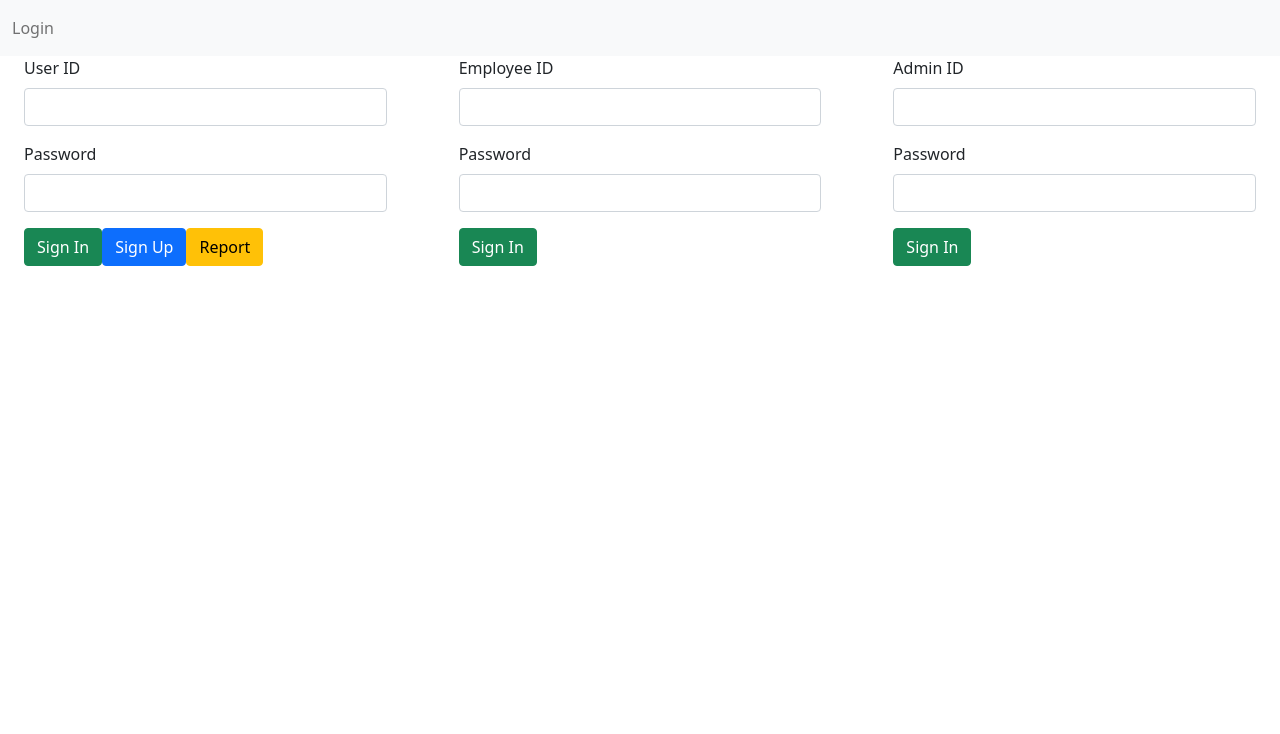
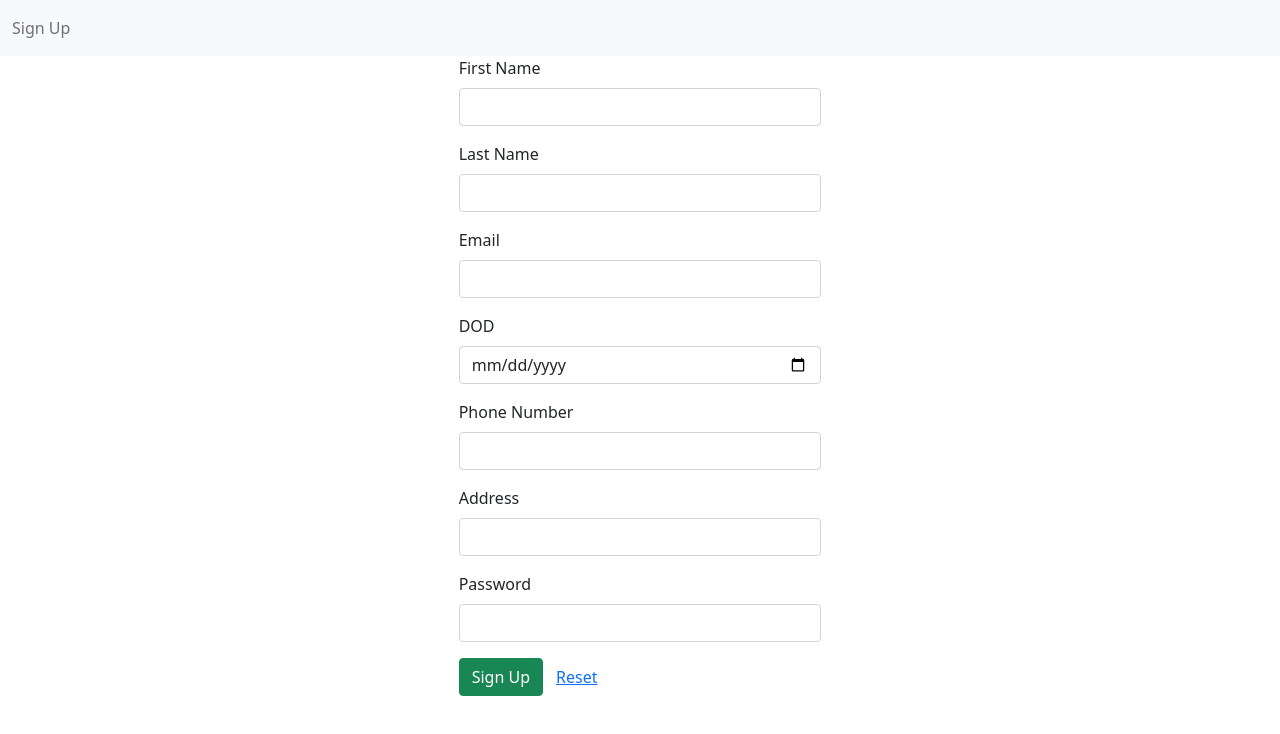
Before and after one commit to Chandu-Bhogi/Capstone-Project, an Angular app in the folder client/: page /signup in a window 1280 px wide. Before the commit this address led to /. Shown: the top 734 px of the page. Built offline with nearby package versions, Linux system fonts and the light colour scheme.

Commit message:
sign up screen done but not connected to database

```diff
--- a/client/src/app/app-routing.module.ts
+++ b/client/src/app/app-routing.module.ts
@@ -1,7 +1,14 @@
 import { NgModule } from '@angular/core';
 import { RouterModule, Routes } from '@angular/router';
+import {UserSignupComponent} from './user-signup/user-signup.component'
+import {LoginComponent} from './login/login.component'
+import {UserComponent} from './user/user.component'
 
-const routes: Routes = [];
+const routes: Routes = [
+  {path:"", component:LoginComponent},
+  {path:"signup", component:UserSignupComponent},
+  {path:"user", component:UserComponent}
+];
 
 @NgModule({
   imports: [RouterModule.forRoot(routes)],
--- a/client/src/app/app.component.html
+++ b/client/src/app/app.component.html
@@ -1,3 +1,3 @@
 <div>
-  <app-login></app-login>
+  <router-outlet></router-outlet>
 </div>
--- a/client/src/app/login/login.component.ts
+++ b/client/src/app/login/login.component.ts
@@ -12,13 +12,13 @@ export class LoginComponent implements OnInit {
     id:new FormControl(),
     password:new FormControl()
   })
-  constructor() { }
+  constructor(public router: Router) { }
 
   ngOnInit(): void {
   }
 
   signUp() {
-
+    this.router.navigate(["signup"])
   }
 
   report() {
@@ -26,7 +26,7 @@ export class LoginComponent implements OnInit {
   }
 
   signiInUser() {
-
+    this.router.navigate(["user"])
   }
 
   signiInEmployee() {
--- a/client/src/app/user-signup/user-signup.component.html
+++ b/client/src/app/user-signup/user-signup.component.html
@@ -1 +1,47 @@
-<p>user-signup works!</p>
+<nav class="navbar navbar-light bg-light">
+    <div class="container-fluid">
+      <span class="navbar-text">
+        Sign Up
+      </span>
+    </div>
+  </nav>
+  <div class="row align-items-center">
+    <div class="col"></div>
+    <div class="col">
+        <div class="container-md">
+            <form [formGroup]="signUp" (ngSubmit)="signUpUser()">
+                <div class="mb-3">
+                  <label class="form-label">First Name</label>
+                  <input type="text" class="form-control" formControlName="fName">
+                </div>
+                <div class="mb-3">
+                    <label class="form-label">Last Name</label>
+                    <input type="text" class="form-control" formControlName="lName">
+                </div>
+                <div class="mb-3">
+                    <label class="form-label">Email</label>
+                    <input type="email" class="form-control" formControlName="email">
+                </div>
+                <div class="mb-3">
+                    <label class="form-label">DOD</label>
+                    <input type="date" class="form-control" formControlName="dod">
+                </div>
+                <div class="mb-3">
+                    <label class="form-label">Phone Number</label>
+                    <input type="number" class="form-control" formControlName="pNumber">
+                </div>
+                <div class="mb-3">
+                    <label class="form-label">Address</label>
+                    <input type="text" class="form-control" formControlName="address">
+                </div>
+                <div class="mb-3">
+                  <label for="exampleInputPassword1" class="form-label">Password</label>
+                  <input type="password" class="form-control" formControlName="password">
+                </div>
+                <button type="submit" class="btn btn-success" id="signup">Sign Up</button>
+                <button type="reset" class="btn btn-link" id="reset">Reset</button>
+            </form>
+        </div>
+    </div>
+    <div class="col"></div>
+  </div>
--- a/client/src/app/user-signup/user-signup.component.ts
+++ b/client/src/app/user-signup/user-signup.component.ts
@@ -1,4 +1,6 @@
 import { Component, OnInit } from '@angular/core';
+import { FormControl, FormGroup} from '@angular/forms';
+import { Router } from '@angular/router';
 
 @Component({
   selector: 'app-user-signup',
@@ -6,10 +8,27 @@ import { Component, OnInit } from '@angular/core';
   styleUrls: ['./user-signup.component.css']
 })
 export class UserSignupComponent implements OnInit {
-
-  constructor() { }
+  signUp = new FormGroup({
+    fName:new FormControl(),
+    lName:new FormControl(),
+    email:new FormControl(),
+    dod:new FormControl(),
+    pNumber:new FormControl(),
+    address:new FormControl(),
+    password:new FormControl()
+  })
+  count = 1
+  constructor(public router: Router) { }
 
   ngOnInit(): void {
   }
 
+  signUpUser() {
+    console.log(this.signUp.value)
+    alert(this.userNameMaker(this.signUp.value.fName, this.signUp.value.lName, this.count))
+  }
+
+  userNameMaker(firstName:String, LastName:String, count:Number):String {
+    return firstName.charAt(0).toLowerCase() + LastName.toLowerCase() + count
+  }
 }
```
